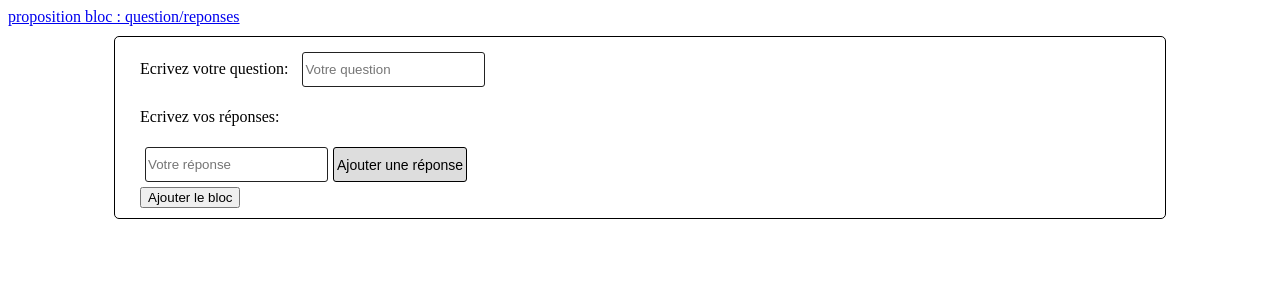
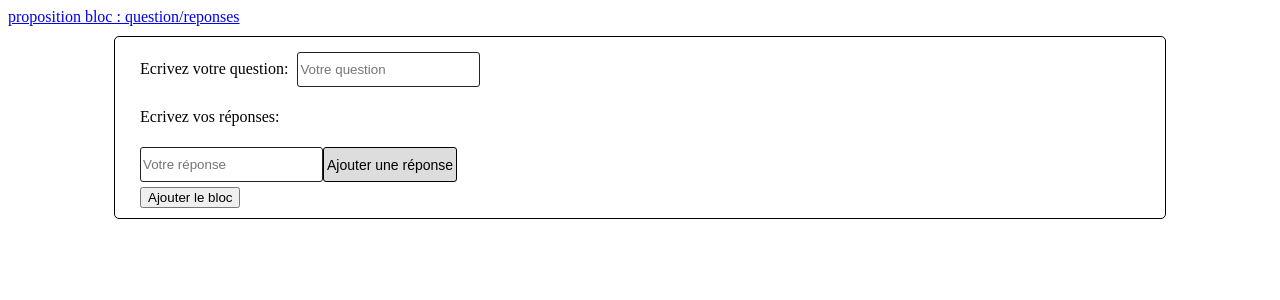
Before and after one commit to frederic-opdebeck/cube, a PHP site: page / in a window 1280 px wide. Shown: the top 300 px of the page. Run offline with PHP 8.4, Linux system fonts and the light colour scheme.

Commit message:
Update style.css

```diff
--- a/css/style.css
+++ b/css/style.css
@@ -30,12 +30,13 @@
     flex-wrap: wrap;
 }
 
-#formQuestion button {
+#addBloc button {
     font-size:14px;
     padding: 3px;
     height: 35px;
     background-color: #DDD;
     border:1px solid black;
+    margin-right:5px;
     border-radius: 3px;
     color:black;
 }
@@ -48,6 +49,5 @@
     height: 35px;
     border:1px solid #222;
     border-radius: 3px;
-    margin:0px 5px;
     padding:2px;
 }
```
